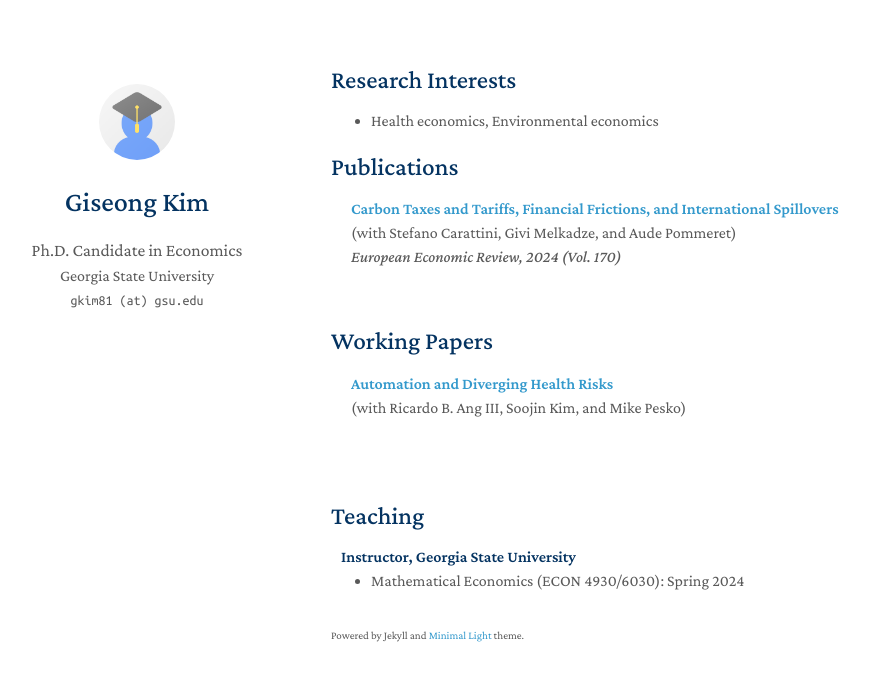
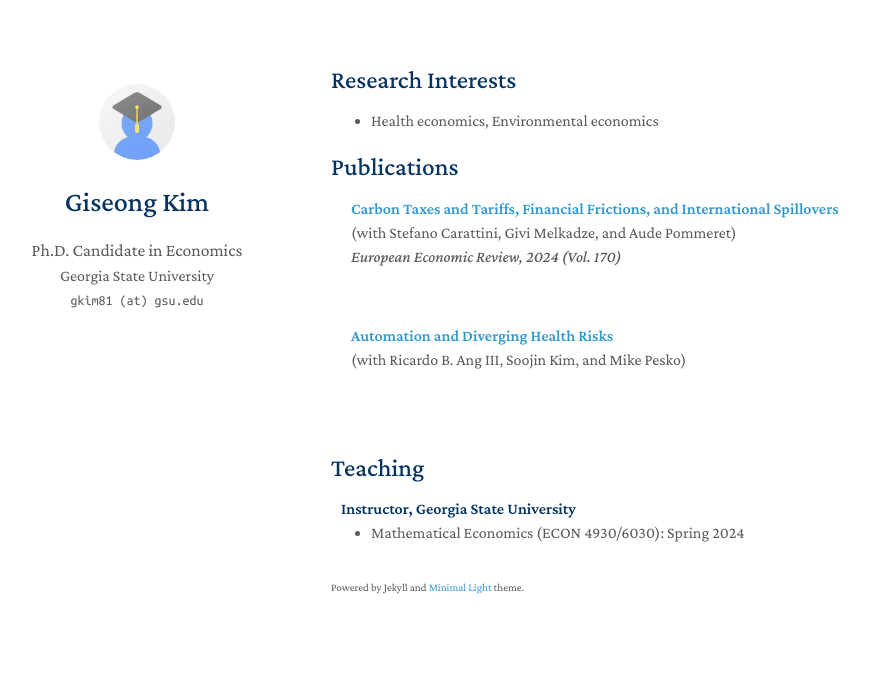
Before and after one commit to giseong-kim/giseong-kim.github.io, a Jekyll site: the page built from index.md, in a window 1280 px wide. Shown: the top 681 px of the page, without its empty margins (139-1008 px from the left). Built offline with Jekyll 4.4.1, drawn with Linux system fonts in a browser that asks for light colours; a style sheet for code colours, icons or effects is not loaded.

Commit message:
Update workingpapers.md

```diff
--- a/_includes/workingpapers.md
+++ b/_includes/workingpapers.md
@@ -1,4 +1,4 @@
-<h2 style="margin: 0px 0px -15px;">Working Papers</h2>
+<h2 id="publications" style="margin: 0px 0px -15px;"></h2>
 
 <div class="publications">
 <ol class="bibliography">
```
